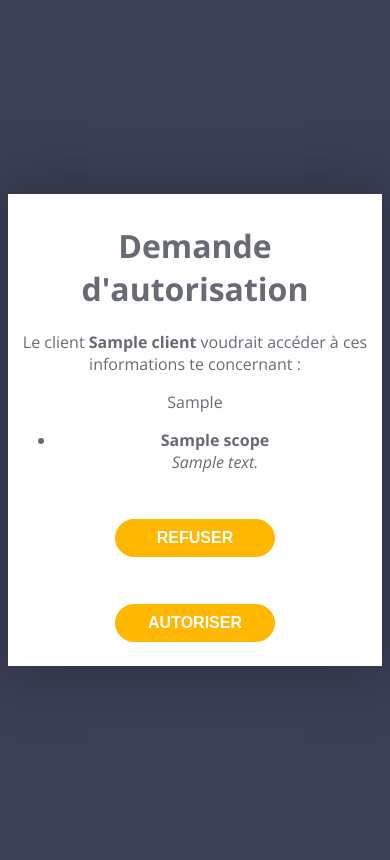
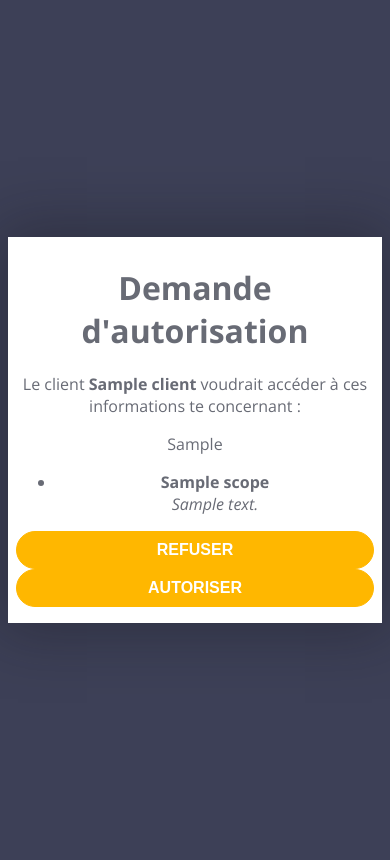
Before and after one commit to Food-Data-Collaboration/djangoldp-account, a Django app: template djangoldp_account/templates/oidc_provider/authorize.html in a window 390 px wide. Run offline with Django 3.2, Linux system fonts and the light colour scheme; the template is opened without the code that fills it: most values are stand-ins (such as "Sample title", 1, 10 or a date in 2020).

Commit message:
update: input type form responsive

```diff
--- a/djangoldp_account/static/base.css
+++ b/djangoldp_account/static/base.css
@@ -49,6 +49,7 @@ body {
     margin: auto;
     min-width: 0;
     padding: 0.5em;
+    padding-bottom: 1em;
 }
 
 #content .input-line {
@@ -67,6 +68,7 @@ body {
     transition: color 0.5s;
 }
 
+h1,
 h2 {
     text-align: center;
 }
@@ -95,8 +97,7 @@ input[type="submit"] {
     color: white;
     font-weight: bold;
     height: 38px;
-    margin: 1em;
-    margin-top: 1.9em;
+    margin: 0;
     padding: 0.1em 0.9em;
     text-transform: uppercase;
     transition: 0.2s;
@@ -119,4 +120,9 @@ a {
         min-width: 600px;
         padding: 5.9em;
     }
+
+    input[type="submit"] {
+        margin: 1em;
+        margin-top: 1.9em;
+    }
 }
--- a/djangoldp_account/static/oidc_provider/authorize.css
+++ b/djangoldp_account/static/oidc_provider/authorize.css
@@ -1,4 +1,11 @@
 .sib-oidc-authorization-page .decline-button,
 .sib-oidc-authorization-page .accept-button {
-    width: 10em;
+    width: 100%;
 }
+
+@media (min-width: 1201px) {
+    .sib-oidc-authorization-page .decline-button,
+    .sib-oidc-authorization-page .accept-button {
+        width: 10em;
+    }
+}
```
